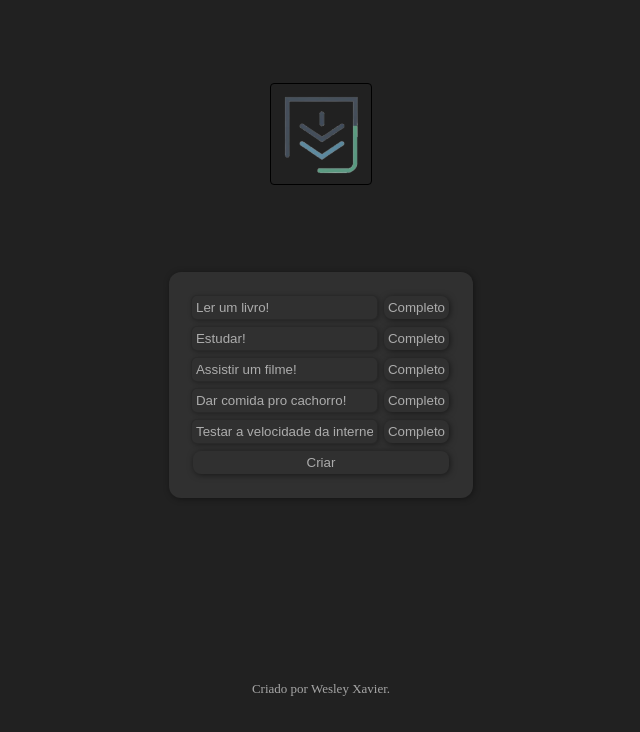
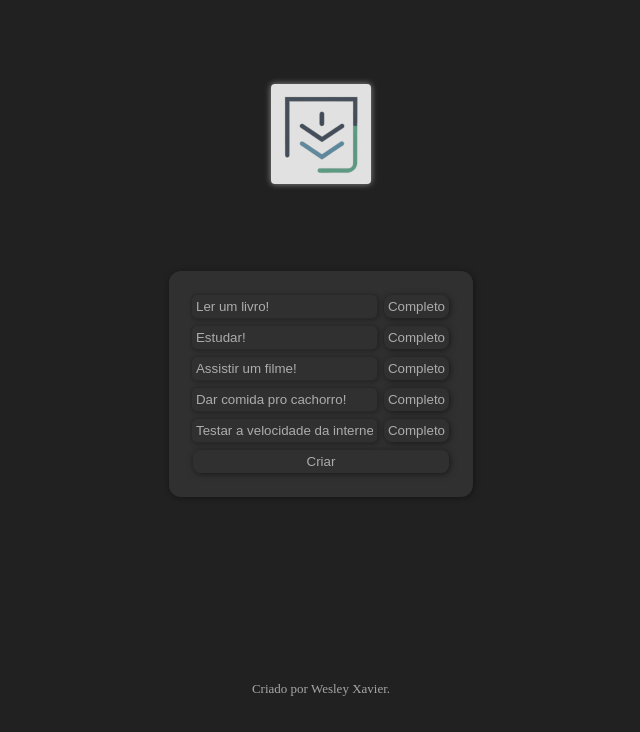
Before and after one commit to Wyeels/javascript, a plain HTML site: page praticas/desafio-lista/lista.html in a window 1280 px wide. Shown: the whole page, without its empty margins (319-959 px from the left). Drawn offline with Linux system fonts and the light colour scheme.

Commit message:
Update lista.css

```diff
--- a/praticas/desafio-lista/lista.css
+++ b/praticas/desafio-lista/lista.css
@@ -23,7 +23,8 @@ body {
 }
 
 header > img {
-    border: 1px solid black;
+    box-shadow: 0px 0px 6px rgba(255, 255, 255, 0.5);
+    background-color: #e1e1e1;
     border-radius: 4px;
 }
 
```
